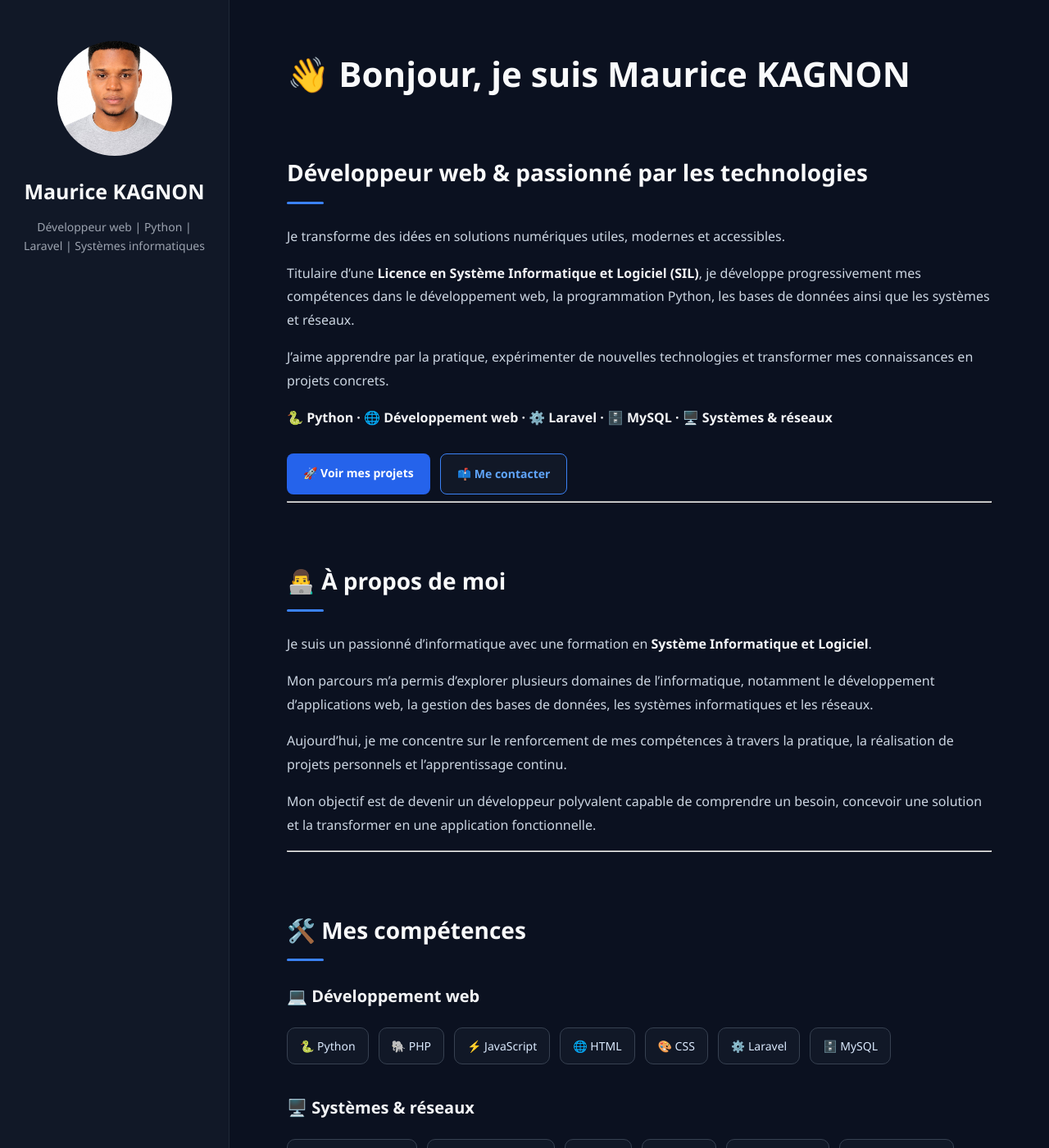
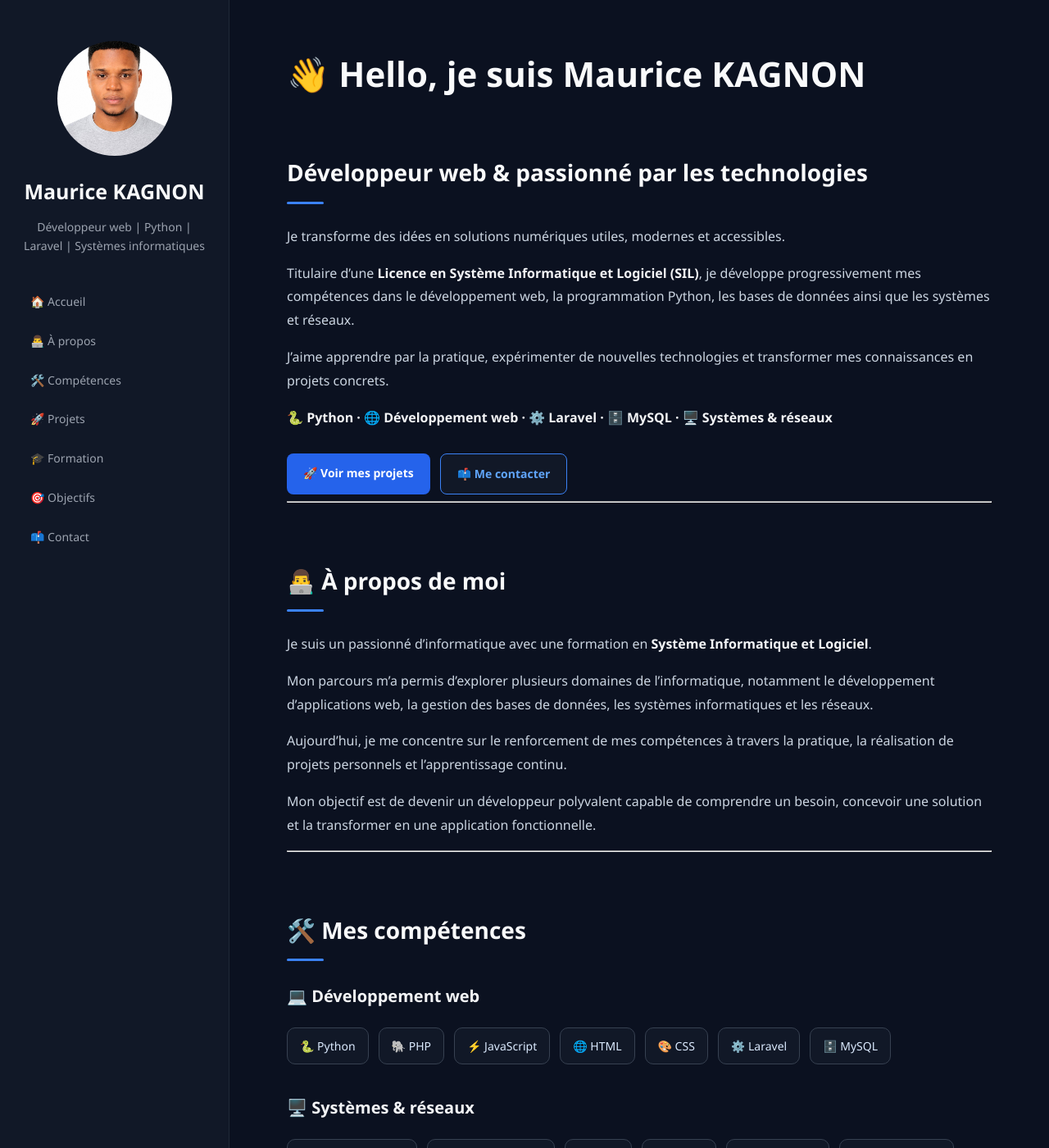
Before and after one commit to JacquesMaurice/maurice-kagnon.github.io, a Jekyll site: the page built from index.md, in a window 1280 px wide and 1400 px high. Shown: the whole window at 82% size. Built offline with Jekyll 4.4.1, drawn with Linux system fonts in a browser that asks for light colours; our own code applies the rules of GitHub Pages for plain Markdown files.

Commit message:
Ajout de la navigation

```diff
--- a/_layouts/default.html
+++ b/_layouts/default.html
@@ -24,6 +24,17 @@
       <h1>{{ site.title }}</h1>
 
       <p>{{ site.description }}</p>
+      <nav class="sidebar-nav">
+
+  <a href="#accueil">🏠 Accueil</a>
+  <a href="#a-propos">👨‍💻 À propos</a>
+  <a href="#competences">🛠️ Compétences</a>
+  <a href="#mes-projets">🚀 Projets</a>
+  <a href="#formation">🎓 Formation</a>
+  <a href="#objectifs">🎯 Objectifs</a>
+  <a href="#me-contacter">📫 Contact</a>
+
+</nav>
 
     </aside>
 
--- a/assets/css/style.css
+++ b/assets/css/style.css
@@ -446,3 +446,63 @@ body {
 
   border-radius: 0 8px 8px 0;
 }
+/* ========================================
+   NAVIGATION
+   ======================================== */
+
+.sidebar-nav {
+  display: flex;
+  flex-direction: column;
+
+  gap: 6px;
+
+  margin-top: 35px;
+
+  text-align: left;
+}
+
+.sidebar-nav a {
+  display: block;
+
+  padding: 9px 12px;
+
+  border-radius: 8px;
+
+  color: #9ca3af;
+
+  font-size: 14px;
+  font-weight: 500;
+
+  text-decoration: none;
+
+  transition:
+    background 0.2s ease,
+    color 0.2s ease,
+    transform 0.2s ease;
+}
+
+.sidebar-nav a:hover {
+  background: #172554;
+
+  color: #60a5fa;
+
+  transform: translateX(3px);
+}
+
+/* Navigation sur mobile */
+
+@media (max-width: 768px) {
+
+  .sidebar-nav {
+    flex-direction: row;
+    flex-wrap: wrap;
+
+    justify-content: center;
+
+    margin-top: 25px;
+  }
+
+  .sidebar-nav a {
+    font-size: 13px;
+  }
+}
--- a/index.md
+++ b/index.md
@@ -2,7 +2,7 @@
 layout: default
 ---
 
-# 👋 Bonjour, je suis Maurice KAGNON
+<h1 id="accueil">👋 Hello, je suis Maurice KAGNON</h1>
 
 ## Développeur web & passionné par les technologies
 
@@ -27,7 +27,7 @@ J'aime apprendre par la pratique, expérimenter de nouvelles technologies et tra
 
 ---
 
-## 👨‍💻 À propos de moi
+<h2 id="a-propos">👨‍💻 À propos de moi</h2>
 
 Je suis un passionné d'informatique avec une formation en **Système Informatique et Logiciel**.
 
@@ -39,7 +39,7 @@ Mon objectif est de devenir un développeur polyvalent capable de comprendre un
 
 ---
 
-## 🛠️ Mes compétences
+<h2 id="competence">🛠️ Mes compétences</h2>
 
 ### 💻 Développement web
 
@@ -83,7 +83,7 @@ Mon objectif est de devenir un développeur polyvalent capable de comprendre un
 ---
 
 
-## 🚀 Mes projets
+<h2 id= "mes-projets">🚀 Mes projets</h2>
 
 <div class="projects">
 
@@ -139,7 +139,7 @@ Web · BTP · Topographie
 
 ---
 
-## 🎓 Formation
+<h2 id="formation">🎓 Formation</h2>
 
 ### Licence — Système Informatique et Logiciel (SIL)
 
@@ -163,7 +163,7 @@ Je continue actuellement à développer mes compétences dans plusieurs domaines
 
 ---
 
-## 🎯 Mes objectifs
+<h2 id="objectifs">🎯 Mes objectifs</h2>
 
 Mon objectif est de devenir un développeur capable de concevoir des solutions informatiques **concrètes, utiles et professionnelles**.
 
@@ -176,7 +176,7 @@ Je souhaite notamment :
 - construire et déployer des applications professionnelles ;
 - continuer à apprendre à travers des projets concrets.
 ---
-## 📫 Me contacter
+<h2 id="me-contacter">📫 Me contacter</h2>
 
 Vous souhaitez échanger avec moi autour d'un projet, d'une collaboration ou d'une opportunité ?
 
```
